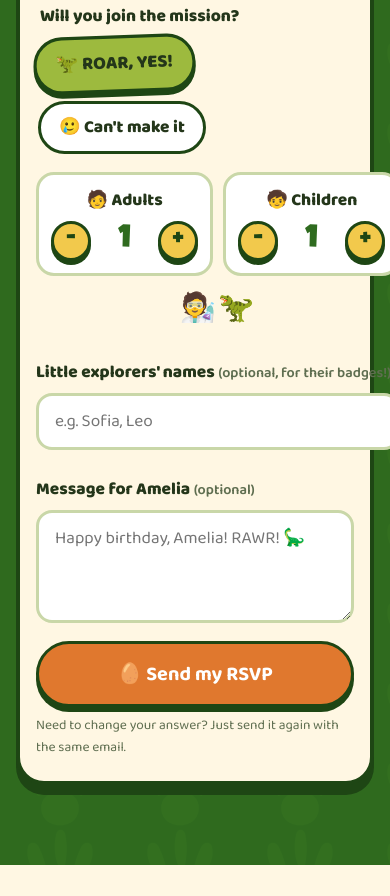
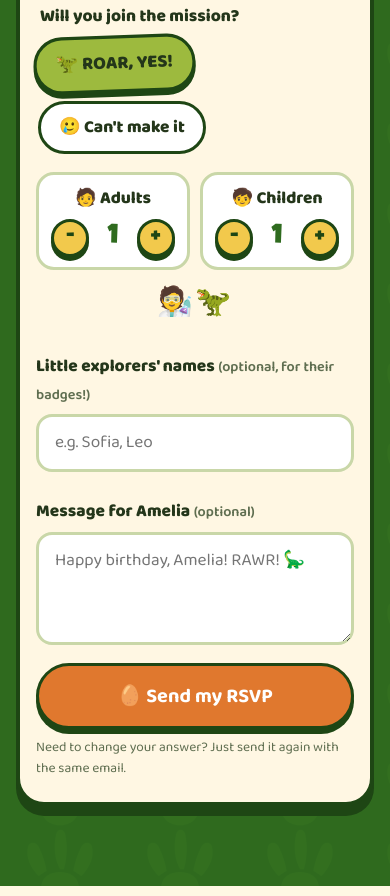
Before and after one commit to jonesjocobi/Amelias8thBirthday, a plain HTML site: page index.html in a window 390 px wide. Shown: the part 9108-10004 px from the top of the page. Drawn offline with nearby package versions, Linux system fonts and the light colour scheme; no server answers.

Commit message:
Fix RSVP form overflowing on phones
Co-Authored-By: Claude Opus 5.5 <noreply@anthropic.com>
Claude-Session: https://claude.ai/code/session_01Rc41KA9Ewkmvp3WgnFkrFD

```diff
--- a/index.html
+++ b/index.html
@@ -15,7 +15,7 @@
   <link rel="preconnect" href="https://fonts.googleapis.com">
   <link rel="preconnect" href="https://fonts.gstatic.com" crossorigin>
   <link href="https://fonts.googleapis.com/css2?family=Luckiest+Guy&family=Baloo+2:wght@400;600;700;800&family=Special+Elite&display=swap" rel="stylesheet">
-  <link rel="stylesheet" href="style.css?v=15">
+  <link rel="stylesheet" href="style.css?v=16">
 </head>
 <body>
 
--- a/style.css
+++ b/style.css
@@ -602,3 +602,22 @@ input.invalid { border-color: #D7263D; animation: quake .4s; }
   0% { opacity: .75; transform: rotate(var(--r)) scale(1); }
   100% { opacity: 0; transform: rotate(var(--r)) scale(.6); }
 }
+
+/* ---------- Keep the RSVP form inside narrow phone screens ---------- */
+.rsvp-card, .rsvp-done { width: 100%; }
+.field, fieldset { min-width: 0; }
+.counts { grid-template-columns: minmax(0, 1fr) minmax(0, 1fr); }
+.counter, .counts .full, .party-preview { min-width: 0; }
+.party-preview { overflow-wrap: anywhere; }
+input[type="text"], input[type="email"], textarea { max-width: 100%; min-width: 0; }
+@media (max-width: 760px) {
+  .counter { padding: 10px 6px; }
+  .stepper { gap: 6px; }
+  .stepper button { width: 38px; height: 38px; font-size: 1.4rem; flex: 0 0 auto; }
+  .stepper output { font-size: 1.7rem; min-width: 1.3em; }
+}
+@media (max-width: 359px) {
+  .counts { grid-template-columns: minmax(0, 1fr); }
+}
+html, body { overflow-x: hidden; max-width: 100%; }
+@supports (overflow: clip) { html, body { overflow-x: clip; } }
```
